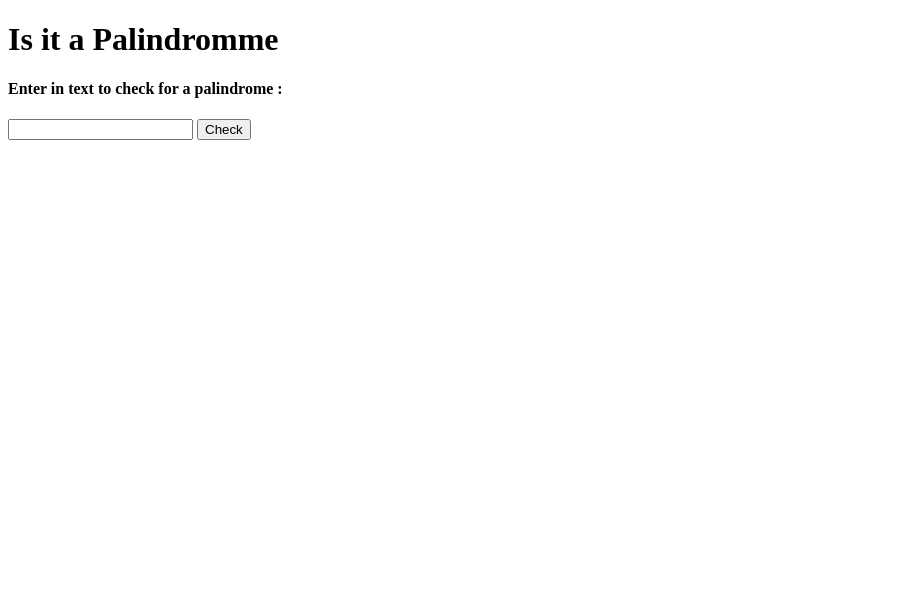
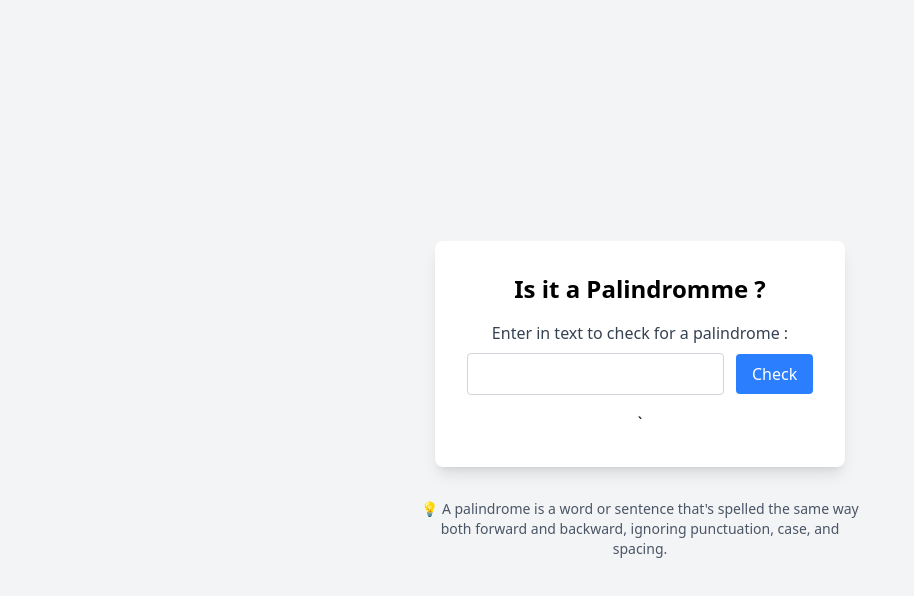
Before and after one commit to Arnoldnda/PalindromeChecker, a plain HTML site: page index.html in a window 1280 px wide. Shown: the whole page, without its empty margins (0-914 px from the left). Drawn offline with nearby package versions, Linux system fonts and the light colour scheme.

Commit message:
mettre en forme le contenu

```diff
--- a/index.html
+++ b/index.html
@@ -3,18 +3,35 @@
 <head>
     <meta charset="UTF-8">
     <meta name="viewport" content="width=device-width, initial-scale=1.0">
+    <script src="https://cdn.jsdelivr.net/npm/@tailwindcss/browser@4"></script>
     <title>Palindrome Checker</title>
 </head>
-<body>
-    <h1> Is it a Palindromme </h1>
-    <div>
-        <h4> Enter in text to check for a palindrome :</h4>
-        <input type="text" id="text-input">
-        <button id="check-btn" type="submit">Check</button>
-        <div id="result">
+<body class="flex flex-col items-center justify-center h-screen bg-gray-100">
+    <div class="bg-white shadow-lg rounded-lg p-8 text-center">
+        <h1 class="text-2xl font-bold mb-4">Is it a Palindromme ?</h1>
+        <div>
+            <h4 class="mb-2 text-gray-700"> Enter in text to check for a palindrome :</h4>
+            <input
+                type="text"
+                id="text-input"
+                class="border border-gray-300 rounded px-3 py-2 focus:outline-none focus:ring-2 focus:ring-blue-500"
+            >
+            <button
+                id="check-btn"
+                type="submit"
+                class="ml-2 bg-blue-500 text-white px-4 py-2 rounded hover:bg-blue-600 transition"
+            >
+                Check
+            </button>
+            <div id="result" class="mt-4 text-lg font-semibold text-gray-800"></div>
+        </div>`
+    </div>
 
-        </div>
-    </div>
+    <p class="mt-8 max-w-md text-center text-gray-600 text-sm">
+        💡 A palindrome is a word or sentence that's spelled the same way both forward and backward,
+        ignoring punctuation, case, and spacing.
+    </p>
+
     <script src="./script/script.js"></script>
 </body>
 </html>
--- a/script/script.js
+++ b/script/script.js
@@ -7,13 +7,11 @@ checkButton.addEventListener("click", () => {
 
     if (inputText === "" ) {
         alert("Please input a value");
+    } else if  (isPalimdrome(inputText))
+        result.innerText = `${inputText} is a palindrome`;
+    else {
+       result.innerText = `${inputText} is not a palindrome`;
     }
-
-   if (isPalimdrome(inputText)) {
-        result.innerText = `${inputText} is a palindrome`;
-   } else {
-       result.innerText = `${inputText} is not a palindrome`;
-   }
 })
 
 //check if the string is a palindrome
```
